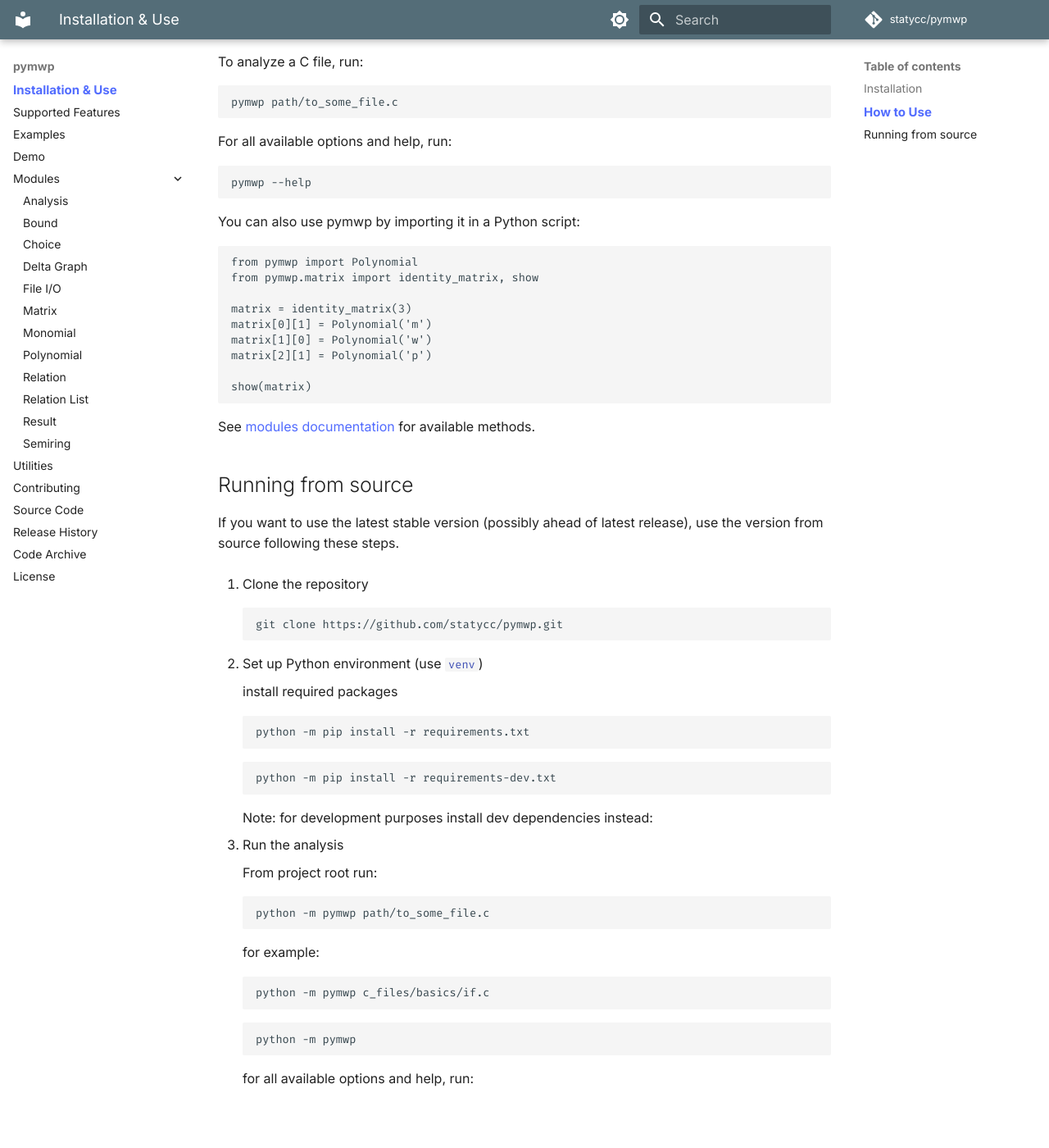
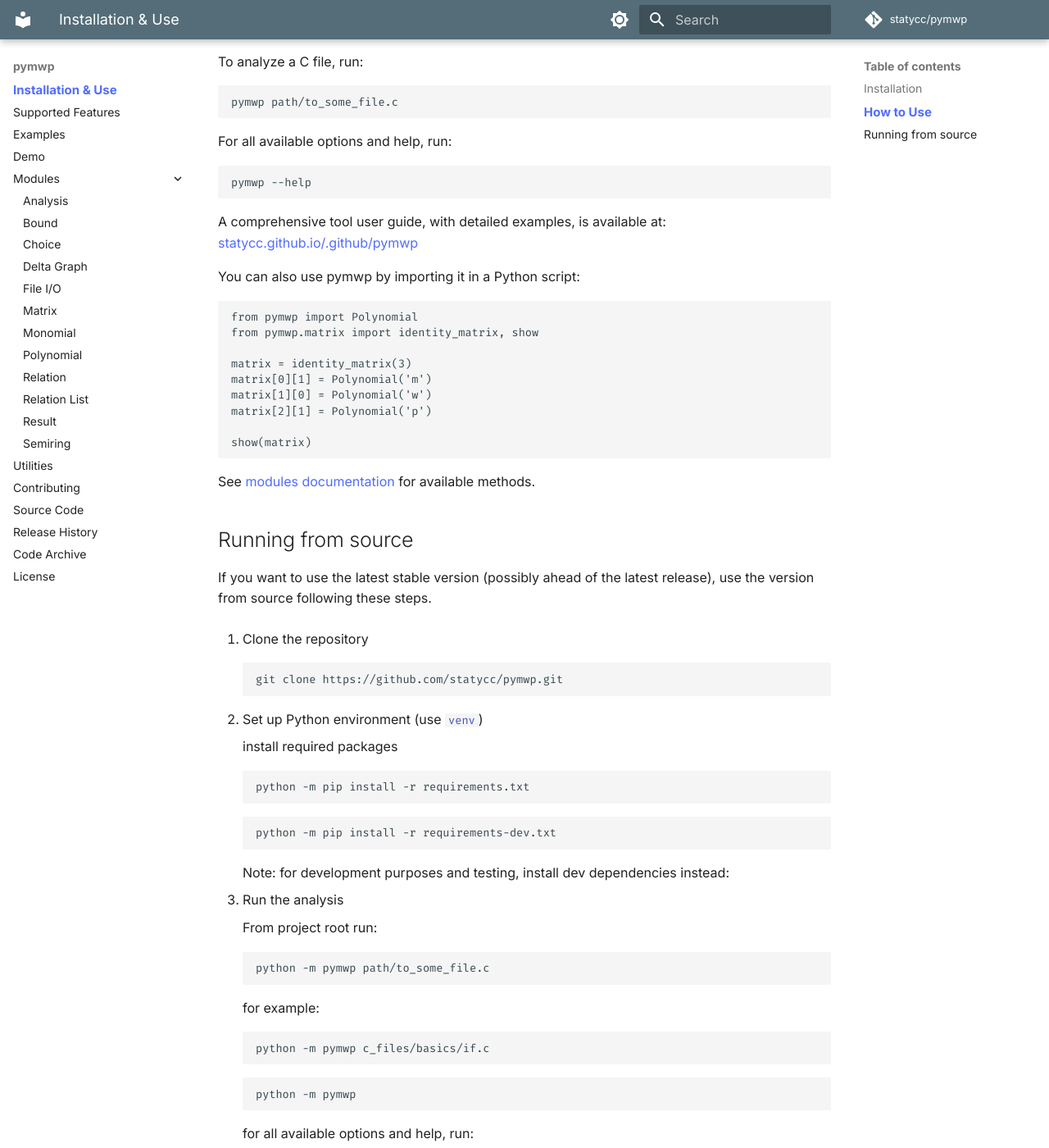
Before and after one commit to statycc/pymwp, an MkDocs documentation site: the page built from docs/index.md, in a window 1280 px wide and 1400 px high, scrolled down 550 px. Shown: the whole window at 82% size. Built offline with MkDocs 1.6.1 and Material for MkDocs 9.7.7, drawn with Linux system fonts in a browser that asks for light colours; nearby versions of some CDN libraries; comment, search, counter and statistics services are not loaded.

Commit message:
small edits to docs

````diff
--- a/README.md
+++ b/README.md
@@ -51,6 +51,8 @@ For all available options and help, run:
 pymwp --help
 ```
 
+A comprehensive tool user guide, with detailed examples, is available at:
+[statycc.github.io/.github/pymwp](https://statycc.github.io/.github/pymwp)
 
 You can also use pymwp by importing it in a Python script:
 
@@ -73,8 +75,7 @@ See [modules documentation](https://statycc.github.io/pymwp/analysis/) for avail
 
 ## Running from source
 
-If you want to use the latest stable version (possibly ahead of
-latest release), use the version from source following these steps.
+If you want to use the latest stable version (possibly ahead of the latest release), use the version from source following these steps.
 
 1. Clone the repository
 
@@ -90,7 +91,7 @@ latest release), use the version from source following these steps.
     python -m pip install -r requirements.txt
     ```
 
-    Note: for development purposes install dev dependencies instead:
+    Note: for development purposes and testing, install dev dependencies instead:
 
     ```
     python -m pip install -r requirements-dev.txt
````
Also changed, not shown: docs/utilities.md (+5 -5 lines).
